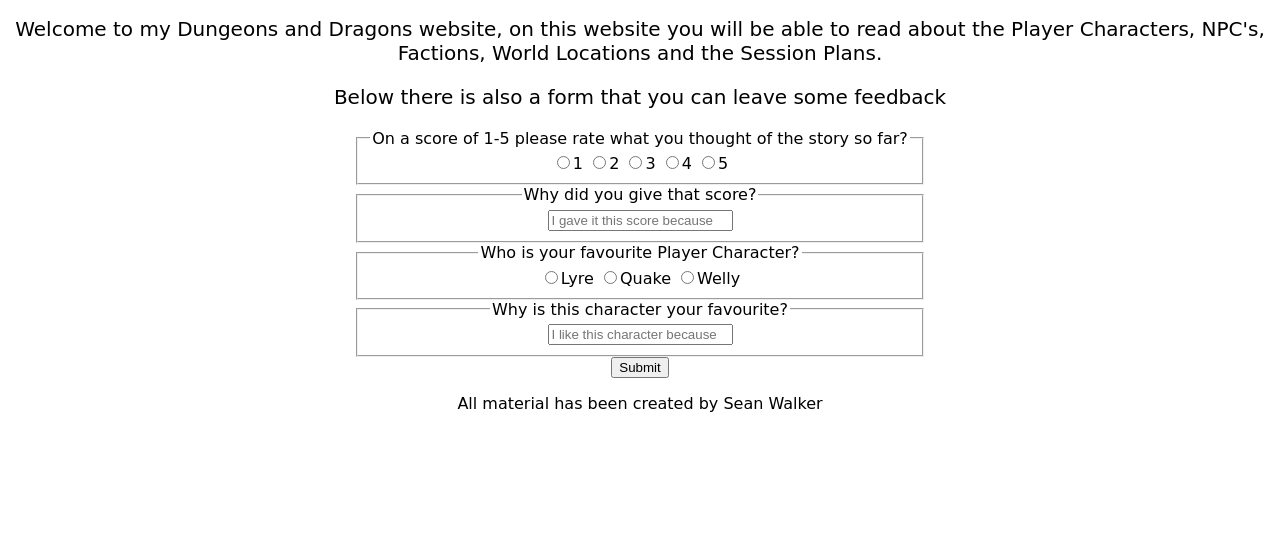
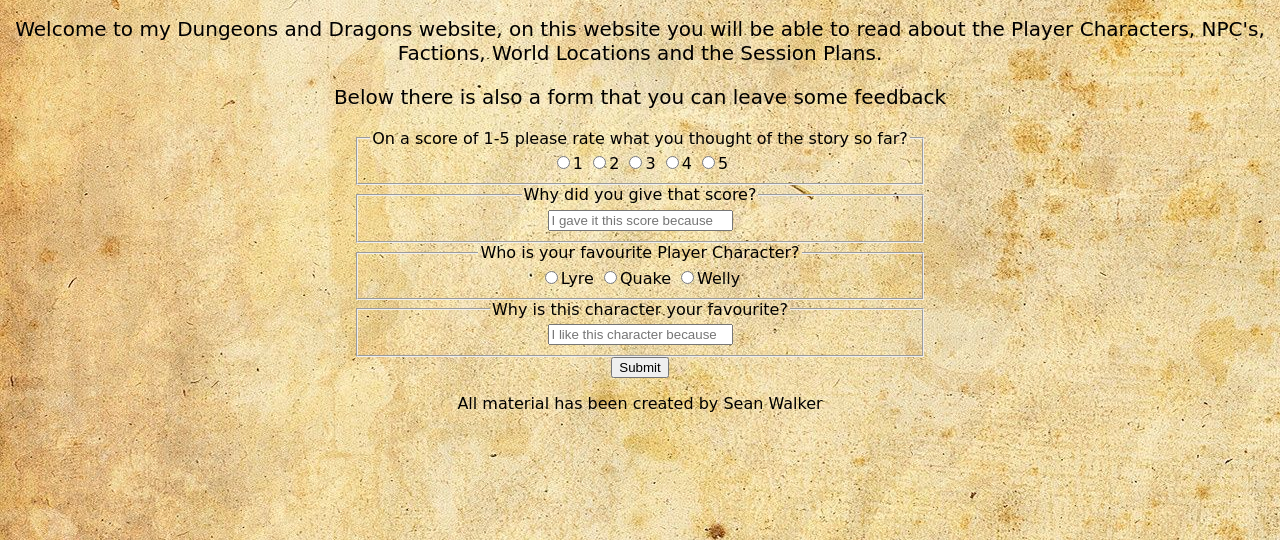
Before and after one commit to Seandw17/Everwatch-DND, a plain HTML site: page index.html in a window 1280 px wide. Shown: the part 260-800 px from the top of the page. Drawn offline with Linux system fonts and the light colour scheme.

Commit message:
background changes

```diff
--- a/stylesheets/stlye.css
+++ b/stylesheets/stlye.css
@@ -37,7 +37,7 @@
 
 body
 {
-    background-image: url(Images/Scrollbackground.jpg);
+    background-image: url(https://github.com/Seandw17/Everwatch-DND/blob/d07adbbcaa3dda98fcb2db47c1f1120f97c02977/Images/Scrollbackground.jpg);
     font-family:cursive
 }
 
```
